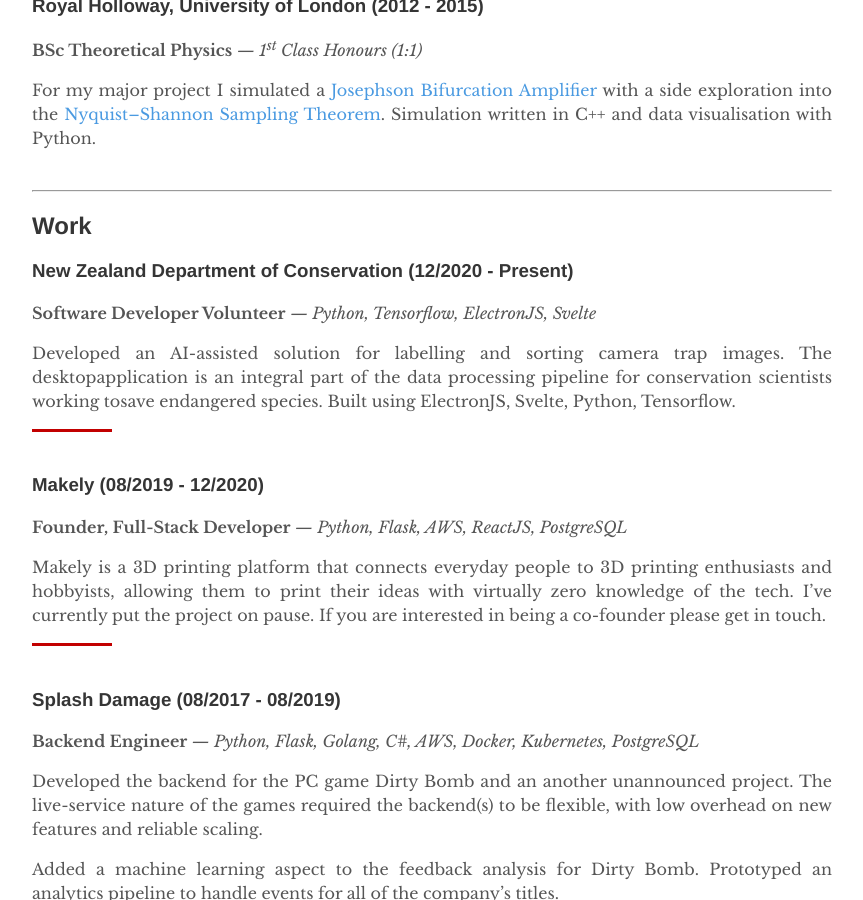
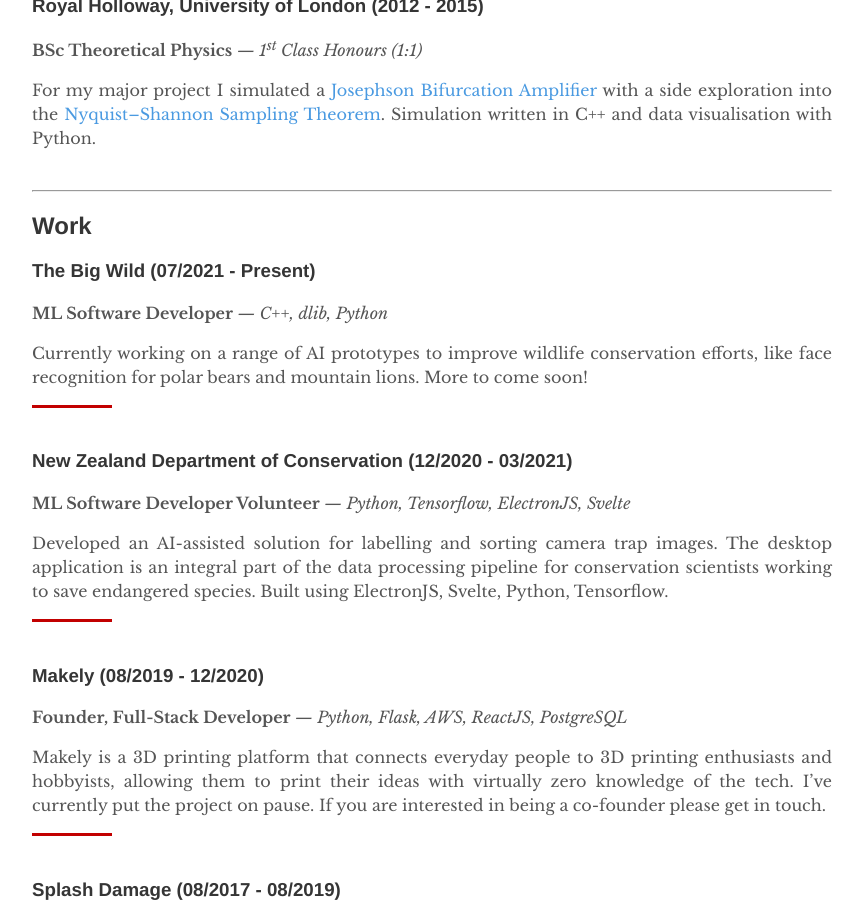
Before and after one commit to petargyurov/petargyurov.github.io, a Jekyll site: the page built from _pages/about.md, in a window 1280 px wide and 900 px high, scrolled down 915 px. Shown: the whole window, without its empty margins (208-1071 px from the left). Built offline with Jekyll 4.4.1, drawn with Linux system fonts in a browser that asks for light colours.

Commit message:
Updated about me

```diff
--- a/_pages/about.md
+++ b/_pages/about.md
@@ -34,14 +34,24 @@ a side exploration into the [Nyquist–Shannon Sampling Theorem](https://en.wiki
 
 ## Work
 
-### New Zealand Department of Conservation (12/2020 - Present)
+### The Big Wild (07/2021 - Present)
 
-**Software Developer Volunteer** <cite>&mdash; Python, Tensorflow, ElectronJS, Svelte</cite>
+**ML Software Developer** <cite>&mdash; C++, dlib, Python</cite>
 
-Developed an AI-assisted solution for labelling and sorting camera trap images. The desktopapplication is an integral part of the data processing pipeline for conservation scientists working tosave endangered species. Built using ElectronJS, Svelte, Python, Tensorflow.
+Currently working on a range of AI prototypes to improve wildlife conservation efforts, like face recognition for polar bears and mountain lions. More to come soon!
 
 <div class="catalogue-divider"></div>
 <br>
+
+### New Zealand Department of Conservation (12/2020 - 03/2021)
+
+**ML Software Developer Volunteer** <cite>&mdash; Python, Tensorflow, ElectronJS, Svelte</cite>
+
+Developed an AI-assisted solution for labelling and sorting camera trap images. The desktop application is an integral part of the data processing pipeline for conservation scientists working to save endangered species. Built using ElectronJS, Svelte, Python, Tensorflow.
+
+<div class="catalogue-divider"></div>
+<br>
+
 ### Makely (08/2019 - 12/2020)
 
 **Founder, Full-Stack Developer** <cite>&mdash; Python, Flask, AWS, ReactJS, PostgreSQL</cite>
@@ -51,6 +61,7 @@ on pause. If you are interested in being a co-founder please get in touch.
 
 <div class="catalogue-divider"></div>
 <br>
+
 ### Splash Damage (08/2017 - 08/2019)
 
 **Backend Engineer** <cite>&mdash; Python, Flask, Golang, C#, AWS, Docker, Kubernetes, PostgreSQL</cite>
```
